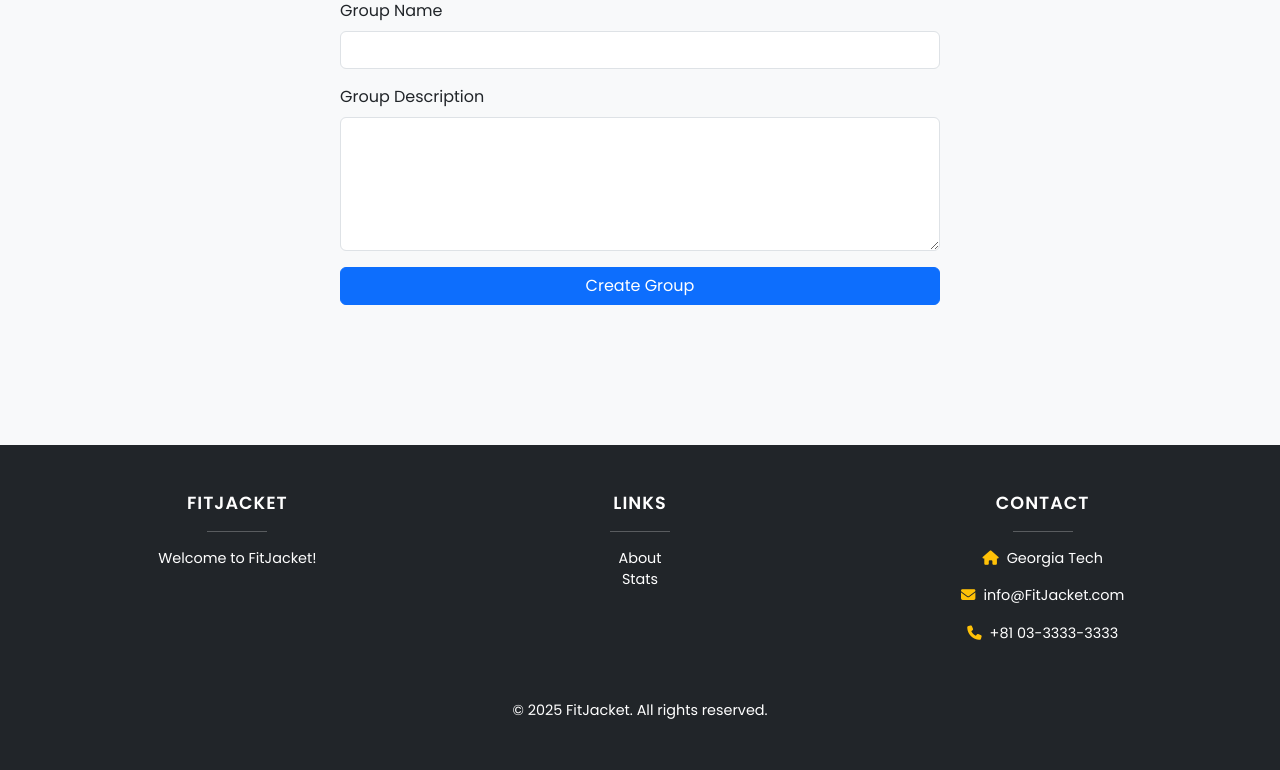
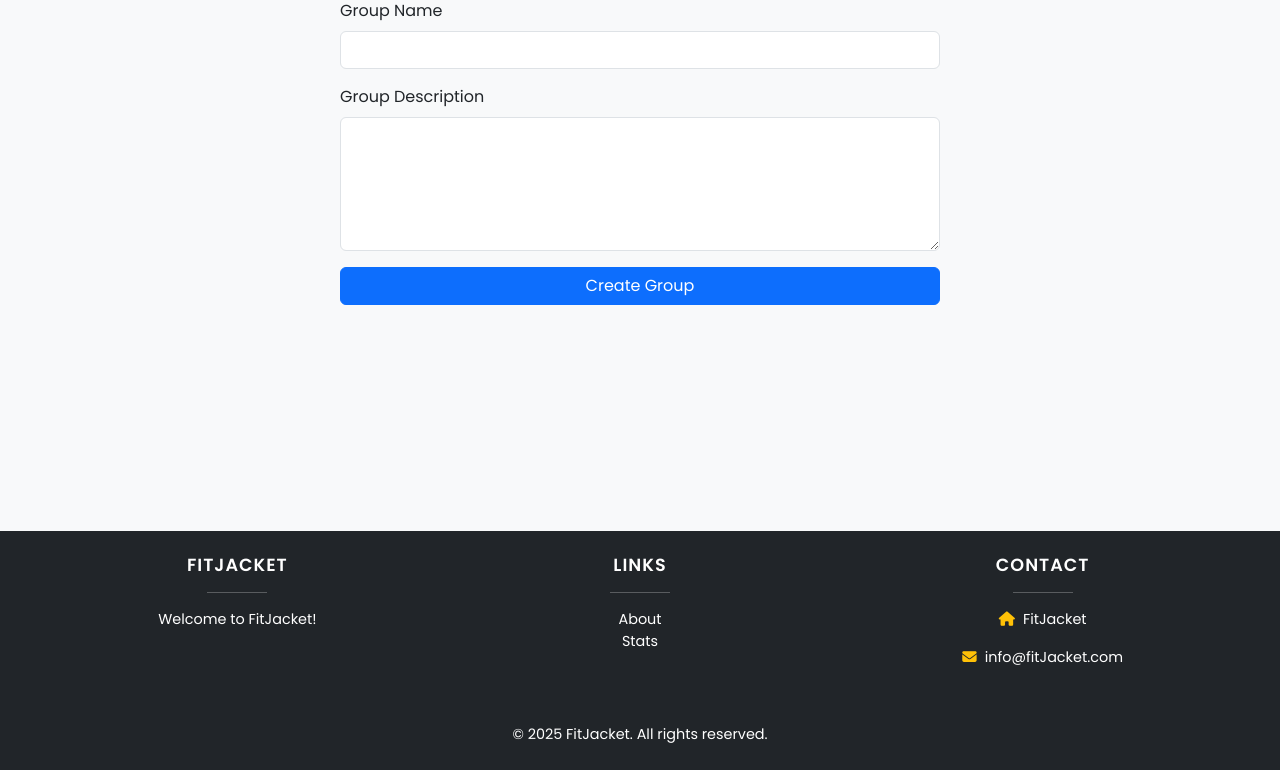
Before and after one commit to thomasg13/FitJacket, a Django app: template templates/groups/create_group.html in a window 1280 px wide. Shown: the part 219-989 px from the top of the page. Run offline with Django 3.2, Linux system fonts and the light colour scheme; the template is opened without the code that fills it, so the values that code supplies are empty; some libraries are stand-ins or nearby versions.

Commit message:
improve home page

```diff
--- a/templates/base.html
+++ b/templates/base.html
@@ -67,7 +67,7 @@
     </main>
 
     <!-- Footer -->
-    <footer class="bg-dark text-white py-5 mt-auto">
+    <footer class="bg-dark text-white py-4">
       <div class="container-fluid px-5">
         <div class="row justify-content-center">
           <div class="col-12 col-md-4 mb-4 text-center">
@@ -84,9 +84,8 @@
           <div class="col-12 col-md-4 mb-4 text-center">
             <h5 class="text-uppercase">Contact</h5>
             <hr class="bg-light mx-auto mb-3 mt-0" style="width: 60px;" />
-            <p><i class="fas fa-home me-2"></i>Georgia Tech</p>
-            <p><i class="fas fa-envelope me-2"></i>info@FitJacket.com</p>
-            <p><i class="fas fa-phone me-2"></i>+81 03-3333-3333</p>
+            <p><i class="fas fa-home me-2"></i>FitJacket</p>
+            <p><i class="fas fa-envelope me-2"></i>info@fitJacket.com</p>
           </div>
         </div>
         <div class="row">
```
Also changed, not shown: templates/home/home.html (+17 -5 lines), 1 other file.
